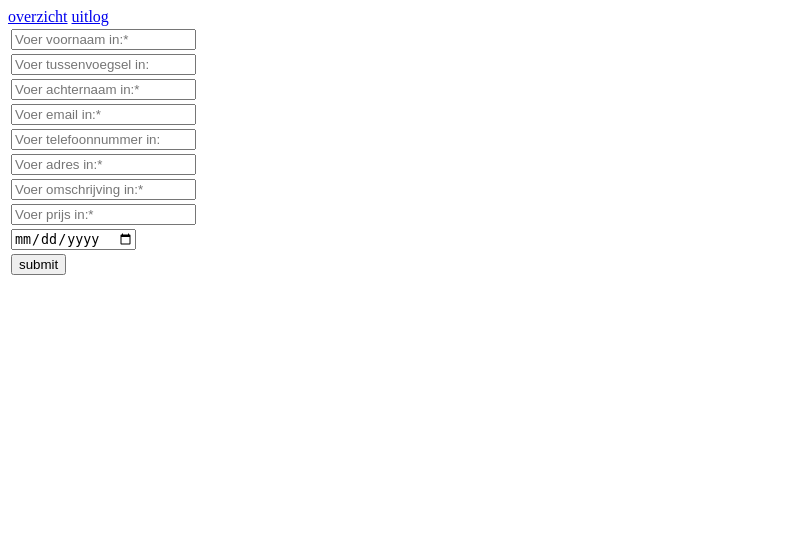
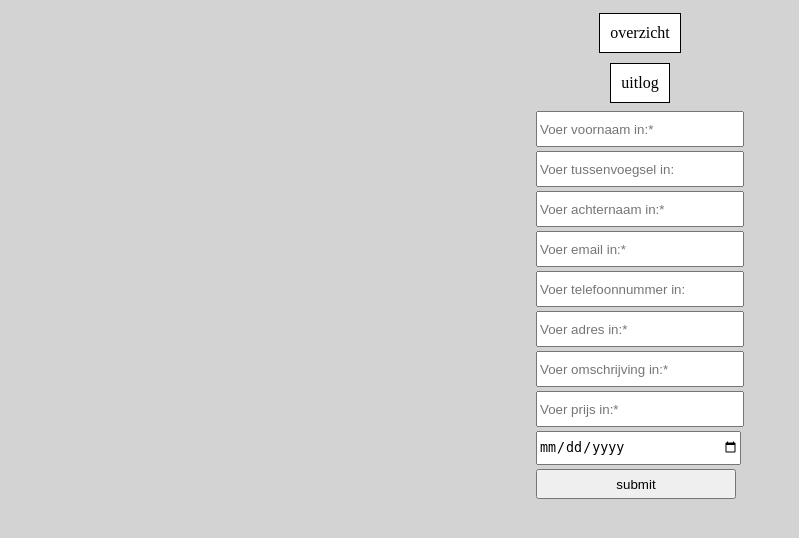
Before and after one commit to JornDeBruin1/Casus-Workshops, a PHP site: page /klantToevoegen.php in a window 1280 px wide. Shown: the top 538 px of the page, without its empty margins (0-799 px from the left). Run offline with PHP 8.4, Linux system fonts and the light colour scheme.

Commit message:
css klant toevoeg

```diff
--- /dev/null
+++ b/public/CSS/toevoeg.css
@@ -0,0 +1,38 @@
+body
+{
+    background-color: lightgray;
+}
+.container
+{
+    width: 100%;
+    height: auto;
+    display: flex;
+    justify-content: center;
+    align-items: center;
+    flex-direction: column;
+}
+h1
+{
+    font-size: 300%;
+    border: solid black 2px;
+    background-color: white;
+    text-align: center;
+}
+input
+{
+    width: 200px;
+    height: 30px;
+}
+.boven_knop
+{
+    border: 1px solid black;
+    text-decoration: none;
+    color: black;
+    background-color: white;
+    padding: 10px;
+    margin: 5px;
+}
+.boven_knop:hover
+{
+    background-color: wheat;
+}
--- a/public/klantToevoegen.php
+++ b/public/klantToevoegen.php
@@ -37,10 +37,12 @@ if (isset($_POST['submit']))
     <meta http-equiv="X-UA-Compatible" content="IE=edge">
     <meta name="viewport" content="width=device-width, initial-scale=1.0">
     <title>Klant Toevoeg Pagina</title>
+    <link rel="stylesheet" href="./CSS/toevoeg.css">
 </head>
 <body>
-    <a href="overzicht.php">overzicht</a>
-    <a href="index.php">uitlog</a>
+    <div class="container">
+    <a  class="boven_knop" href="overzicht.php">overzicht</a>
+    <a  class="boven_knop"href="index.php">uitlog</a>
     <table>
         <form action="" method="post">
             <tr>
@@ -75,5 +77,6 @@ if (isset($_POST['submit']))
             </tr>
         </form>
     </table>
+</div>
 </body>
 </html>
```
